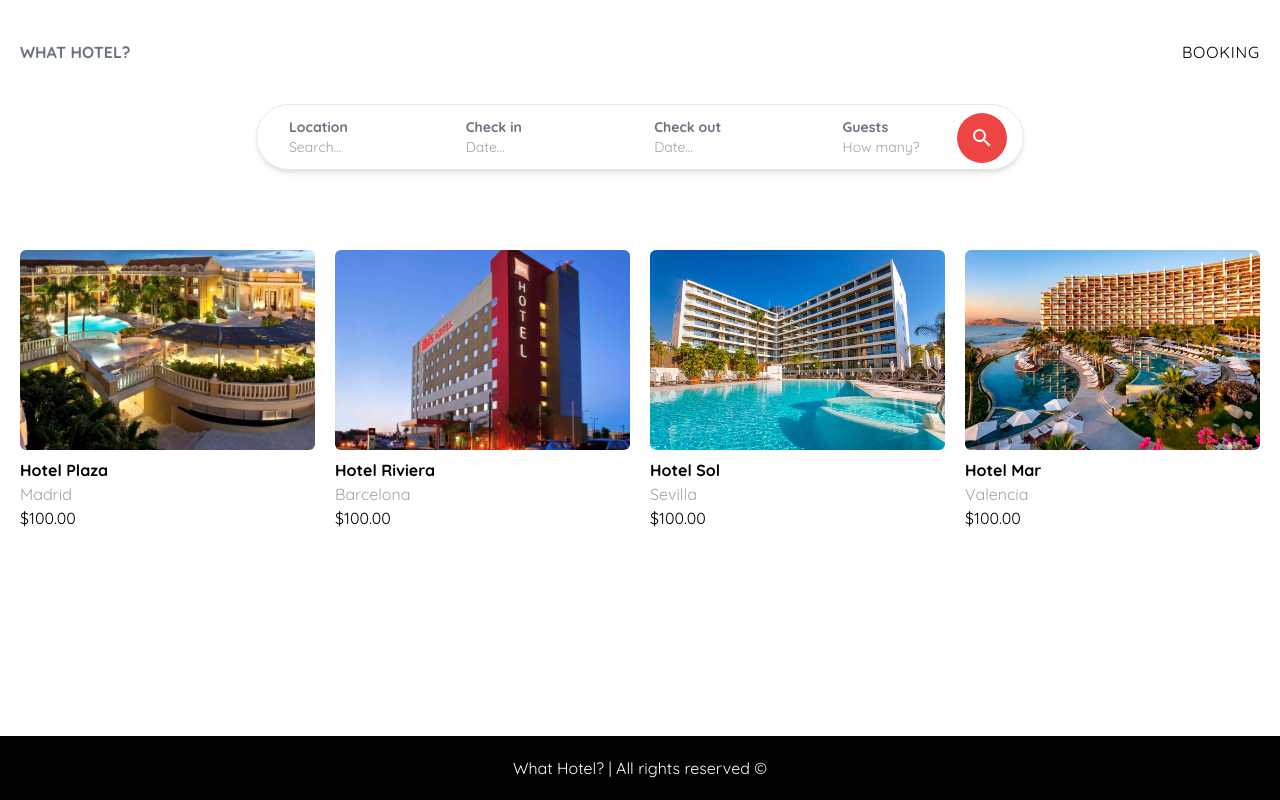
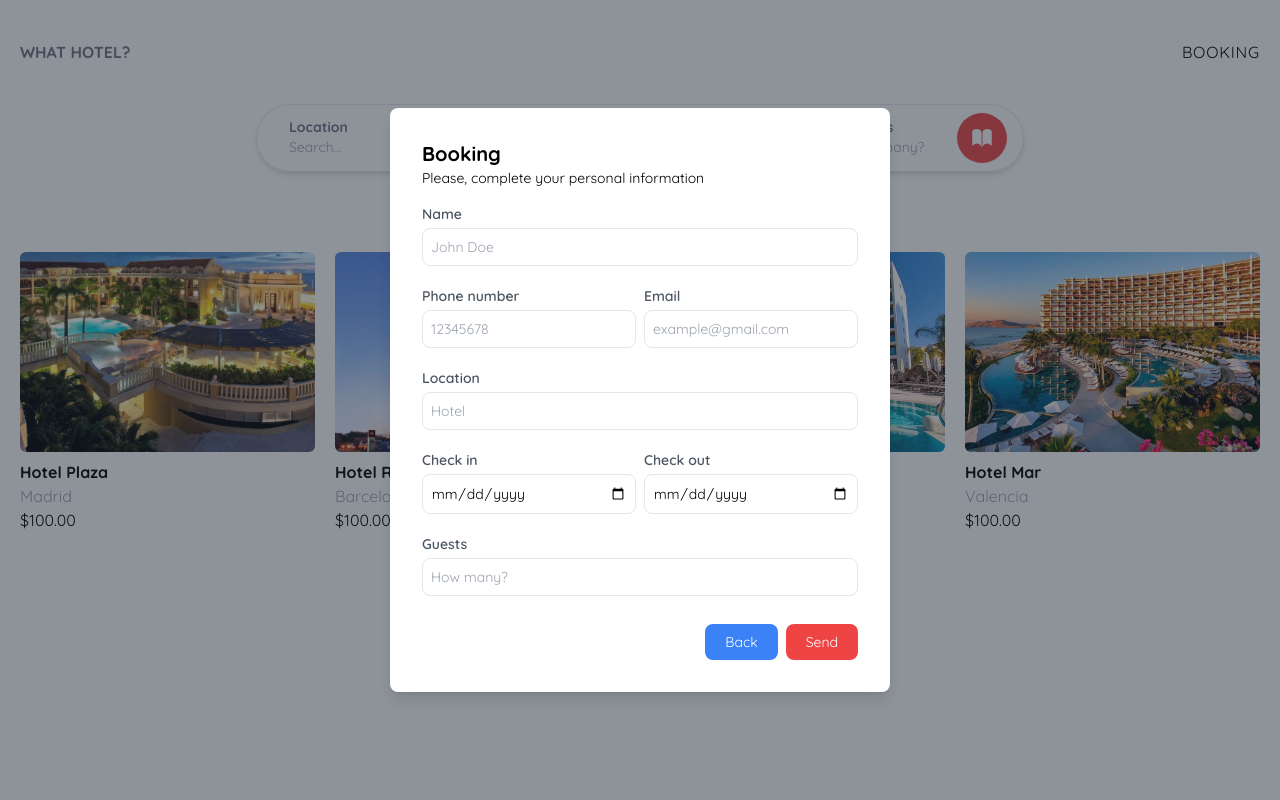
Before and after one commit to xIOscar/hotel-booking-frontend, a React (Vite) app: page / in a window 1280 px wide. Both pictures are taken after a click on the button 982 px from the left and 138 px from the top of the page. Built offline with nearby package versions, Linux system fonts and the light colour scheme; a web font is replaced by a local one.

Commit message:
Add: modal component

```diff
--- /dev/null
+++ b/src/components/BookingModal/BookingModal.jsx
@@ -0,0 +1,115 @@
+const BookingModal = ({onClose}) => {
+  return (
+    <div className="bg-white w-[500px] fixed top-[50%] left-[50%] transform translate-x-[-50%] translate-y-[-50%] p-8 shadow-lg rounded-lg z-20">
+      <h1 className="text-xl font-bold">Booking</h1>
+      <p className="text-sm mb-4">Please, complete your personal information</p>
+      <div className="grid grid-cols-4 gap-2">
+        <div className="text-sm col-span-4">
+          <label className="font-semibold text-gray-600" htmlFor="name">
+            Name
+          </label>
+          <input
+            id="name"
+            className="w-full border-[1px] p-2 border-gray-200 rounded-lg mt-1 mb-3"
+            placeholder="John Doe"
+            type="text"
+          />
+        </div>
+
+        <div className="text-sm col-span-2">
+          <label
+            className="font-semibold text-gray-600 text-sm"
+            htmlFor="phone"
+          >
+            Phone number
+          </label>
+          <input
+            id="name"
+            className="w-full border-[1px] p-2 border-gray-200 rounded-lg mt-1 mb-3"
+            placeholder="12345678"
+            type="text"
+          />
+        </div>
+        <div className="text-sm col-span-2">
+          <label
+            className="font-semibold text-gray-600 text-sm"
+            htmlFor="email"
+          >
+            Email
+          </label>
+          <input
+            id="email"
+            className="w-full border-[1px] p-2 border-gray-200 rounded-lg mt-1 mb-3"
+            placeholder="example@gmail.com"
+            type="email"
+          />
+        </div>
+        <div className="text-sm col-span-4">
+          <label
+            className="font-semibold text-gray-600 text-sm"
+            htmlFor="location"
+          >
+            Location
+          </label>
+          <input
+            id="location"
+            className="w-full border-[1px] p-2 border-gray-200 rounded-lg mt-1 mb-3"
+            placeholder="Hotel"
+            type="text"
+          />
+        </div>
+        <div className="text-sm col-span-2">
+          <label
+            className="font-semibold text-gray-600 text-sm"
+            htmlFor="checkin"
+          >
+            Check in
+          </label>
+          <input
+            id="checkin"
+            className="w-full border-[1px] p-2 border-gray-200 rounded-lg mt-1 mb-3"
+            placeholder="Hotel"
+            type="date"
+          />
+        </div>
+        <div className="text-sm col-span-2">
+          <label
+            className="font-semibold text-gray-600 text-sm"
+            htmlFor="checkout"
+          >
+            Check out
+          </label>
+          <input
+            id="checkout"
+            className="w-full border-[1px] p-2 border-gray-200 rounded-lg mt-1 mb-3"
+            placeholder="Hotel"
+            type="date"
+          />
+        </div>
+        <div className="text-sm col-span-4">
+          <label
+            className="font-semibold text-gray-600 text-sm"
+            htmlFor="guests"
+          >
+            Guests
+          </label>
+          <input
+            id="guests"
+            className="w-full border-[1px] p-2 border-gray-200 rounded-lg mt-1 mb-3"
+            placeholder="How many?"
+            type="text"
+          />
+        </div>
+      </div>
+      <div className="flex justify-end gap-2">
+        <button onClick={onClose} className="mt-4 bg-blue-500 hover:bg-blue-600 active:bg-blue-700 rounded-lg px-5 py-2 text-sm text-white">
+          Back
+        </button>
+        <button className="mt-4  bg-red-500 hover:bg-red-600 active:bg-red-700 rounded-lg px-5 py-2 text-sm text-white">
+          Send
+        </button>
+      </div>
+    </div>
+  );
+};
+export default BookingModal;
--- a/src/components/bookingsearch/BookingSearch.jsx
+++ b/src/components/bookingsearch/BookingSearch.jsx
@@ -1,55 +1,154 @@
-import { MdOutlineSearch } from "react-icons/md";
+import { IoIosBook } from "react-icons/io";
+import BookingModal from "../BookingModal/BookingModal";
+import React, { useEffect, useRef, useState } from "react";
 
 const BookingSearch = () => {
+  const [isDropdownVisible, setDropdownVisible] = useState(false);
+  const [isModalVisible, setModalVisible] = useState(false);
+  const [selectedValue, setSelectedValue] = useState("");
+  const dropdownRef = useRef(null);
+
+  const handleDivClick = () => {
+    setDropdownVisible(!isDropdownVisible);
+  };
+
+  const handleRadioChange = (event) => {
+    setSelectedValue(event.target.value);
+    setDropdownVisible(false);
+  };
+
+  const handleClickOutside = (event) => {
+    if (dropdownRef.current && !dropdownRef.current.contains(event.target)) {
+      setDropdownVisible(false);
+    }
+  };
+
+  useEffect(() => {
+    document.addEventListener("mousedown", handleClickOutside);
+    return () => {
+      document.removeEventListener("mousedown", handleClickOutside);
+    };
+  }, []);
+
+  const handleButtonClick = () => {
+    setModalVisible(!isModalVisible);
+  };
+
+  const handleCloseModal = () => {
+    setModalVisible(false);
+  };
+
+
   return (
-    <div className="rounded-full border-[1px] border-gray-200 flex max-w-3xl m-auto shadow-md overflow-hidden my-10">
-      <div className="flex flex-col pl-8 py-3 hover:bg-gray-200 w-full cursor-pointer">
-        <label className="text-sm font-bold text-gray-500" htmlFor="search">
+    <div className="rounded-full border-[1px] border-gray-200 flex max-w-3xl m-auto shadow-md my-10 relative">
+      <div
+        className="flex flex-col rounded-full pl-8 py-3 hover:bg-gray-200 w-full cursor-pointer z-10"
+        onClick={handleDivClick}
+      >
+        <label className="text-sm font-bold text-gray-500" htmlFor="search ">
           Location
         </label>
         <input
           id="search"
           type="text"
           className="text-sm bg-transparent focus:outline-none focus:ring-0"
+          readOnly
           placeholder="Search..."
+          value={selectedValue}
         />
       </div>
-      <div className="flex flex-col px-2 py-3 hover:bg-gray-200 w-full cursor-pointer">
-        <label className="text-sm font-bold text-gray-500" htmlFor="search">
+      {isDropdownVisible && (
+        <div
+          ref={dropdownRef}
+          className="bg-white w-[400px] p-8 absolute bottom-[-225px] left-1  shadow-2xl border-[1px] border-gray-200 rounded-lg text-sm"
+        >
+          <h1 className="font-bold mb-4">Select an Hotel</h1>
+          <div className="flex items-center gap-2 mb-2">
+            <input
+              type="radio"
+              id="hotelplaza"
+              value="Hotel Plaza"
+              checked={selectedValue === "Hotel Plaza"}
+              onChange={handleRadioChange}
+            />
+            <label htmlFor="hotelplaza">Hotel Plaza</label>
+          </div>
+          <div className="flex items-center gap-2 mb-2">
+            <input
+              type="radio"
+              id="hotelriviera"
+              value="Hotel Riviera"
+              checked={selectedValue === "Hotel Riviera"}
+              onChange={handleRadioChange}
+            />
+            <label htmlFor="hotelriviera">Hotel Riviera</label>
+          </div>
+          <div className="flex items-center gap-2 mb-2">
+            <input
+              type="radio"
+              id="hotelsol"
+              value="Hotel Sol"
+              checked={selectedValue === "Hotel Sol"}
+              onChange={handleRadioChange}
+            />
+            <label htmlFor="hotelsol">Hotel Sol</label>
+          </div>
+          <div className="flex items-center gap-2 mb-2">
+            <input
+              type="radio"
+              id="hotelmar"
+              value="Hotel Mar"
+              checked={selectedValue === "Hotel Mar"}
+              onChange={handleRadioChange}
+            />
+            <label htmlFor="hotelmar">Hotel Mar</label>
+          </div>
+        </div>
+      )}
+      <div className="flex flex-col rounded-full px-4 py-3 hover:bg-gray-200 w-full cursor-pointer">
+        <label className="text-sm font-bold text-gray-500" htmlFor="checkin">
           Check in
         </label>
         <input
-          id="search"
-          type="text"
+          id="checkin"
+          type="date"
           className="text-sm bg-transparent focus:outline-none focus:ring-0"
           placeholder="Date..."
         />
       </div>
-      <div className="flex flex-col px-2 py-3 hover:bg-gray-200 w-full cursor-pointer">
-        <label className="text-sm font-bold text-gray-500" htmlFor="search">
+      <div className="flex flex-col rounded-full px-4 py-3 hover:bg-gray-200 w-full cursor-pointer">
+        <label className="text-sm font-bold text-gray-500" htmlFor="checkout">
           Check out
         </label>
         <input
-          id="search"
-          type="text"
+          id="checkout"
+          type="date"
           className="text-sm bg-transparent focus:outline-none focus:ring-0"
           placeholder="Date..."
         />
       </div>
-      <div className="flex flex-col px-2 py-3 hover:bg-gray-200 w-full relative cursor-pointer">
-        <label className="text-sm font-bold text-gray-500" htmlFor="search">
+      <div className="flex flex-col rounded-full px-4 py-3 hover:bg-gray-200 w-full relative cursor-pointer ">
+        <label className="text-sm font-bold text-gray-500" htmlFor="guests">
           Guests
         </label>
         <input
-          id="search"
+          id="guests"
           type="text"
           className="text-sm bg-transparent focus:outline-none focus:ring-0"
           placeholder="How many?"
         />
-        <button className="absolute rounded-full right-4 top-2 bg-red-500 hover:bg-red-600 w-[50px] h-[50px]">
-          <MdOutlineSearch className="text-white m-auto text-2xl" />
+        <button
+          onClick={handleButtonClick}
+          className="absolute rounded-full right-4 top-2 bg-red-500 hover:bg-red-600 active:bg-red-800 w-[50px] h-[50px]"
+        >
+          <IoIosBook className="text-white m-auto text-2xl" />
         </button>
       </div>
+      {isModalVisible && (
+        <div className="fixed inset-0 bg-gray-800 bg-opacity-50 flex items-center justify-center z-10">
+          <BookingModal  onClose={handleCloseModal} />
+        </div>
+      )}
     </div>
   );
 };
--- a/src/components/footer/Footer.jsx
+++ b/src/components/footer/Footer.jsx
@@ -1,6 +1,6 @@
 const Footer = () => {
   return (
-    <div className="p-5 bg-black absolute bottom-0 w-full">
+    <div className="p-5 bg-black absolute md:bottom-0 w-full">
       <p className="text-white text-center">What Hotel? | All rights reserved ©</p>
     </div>
   );
--- a/src/components/hotelcta/HotelCTA.jsx
+++ b/src/components/hotelcta/HotelCTA.jsx
@@ -37,7 +37,7 @@ const HotelCTA = () => {
   ];
   return (
     <div className="max-w-[1240px] m-auto">
-      <div className="grid grid-cols-4 gap-5">
+      <div className="grid grid-cols-1 p-4 md:p-0 md:grid-cols-4 gap-5">
         {hotels.map((hotel) => (
           <HotelCard key={hotel.id} {...hotel} />
         ))}
--- a/src/components/navbar/Navbar.jsx
+++ b/src/components/navbar/Navbar.jsx
@@ -1,8 +1,9 @@
+import BookingModal from "../BookingModal/BookingModal";
 import BookingSearch from "../bookingsearch/BookingSearch";
 
 const Navbar = () => {
   return (
-    <div className="max-w-[1240px] m-auto py-10 ">
+    <div className="max-w-[1240px] m-auto py-10 px-5 md:px-0">
       <div className="flex justify-between items-center">
         <h1 className="uppercase font-bold text-gray-500">What hotel?</h1>
         <nav className="flex gap-4 uppercase tracking-wider ">
@@ -12,6 +13,7 @@ const Navbar = () => {
       <div>
         <BookingSearch />
       </div>
+
     </div>
   );
 };
--- a/src/pages/Home.jsx
+++ b/src/pages/Home.jsx
@@ -7,7 +7,8 @@ const Home = () => {
     <div>
       <Navbar />
       <HotelCTA />
-      <Footer />
+      {/* <Footer /> */}
+
     </div>
   );
 };
```
